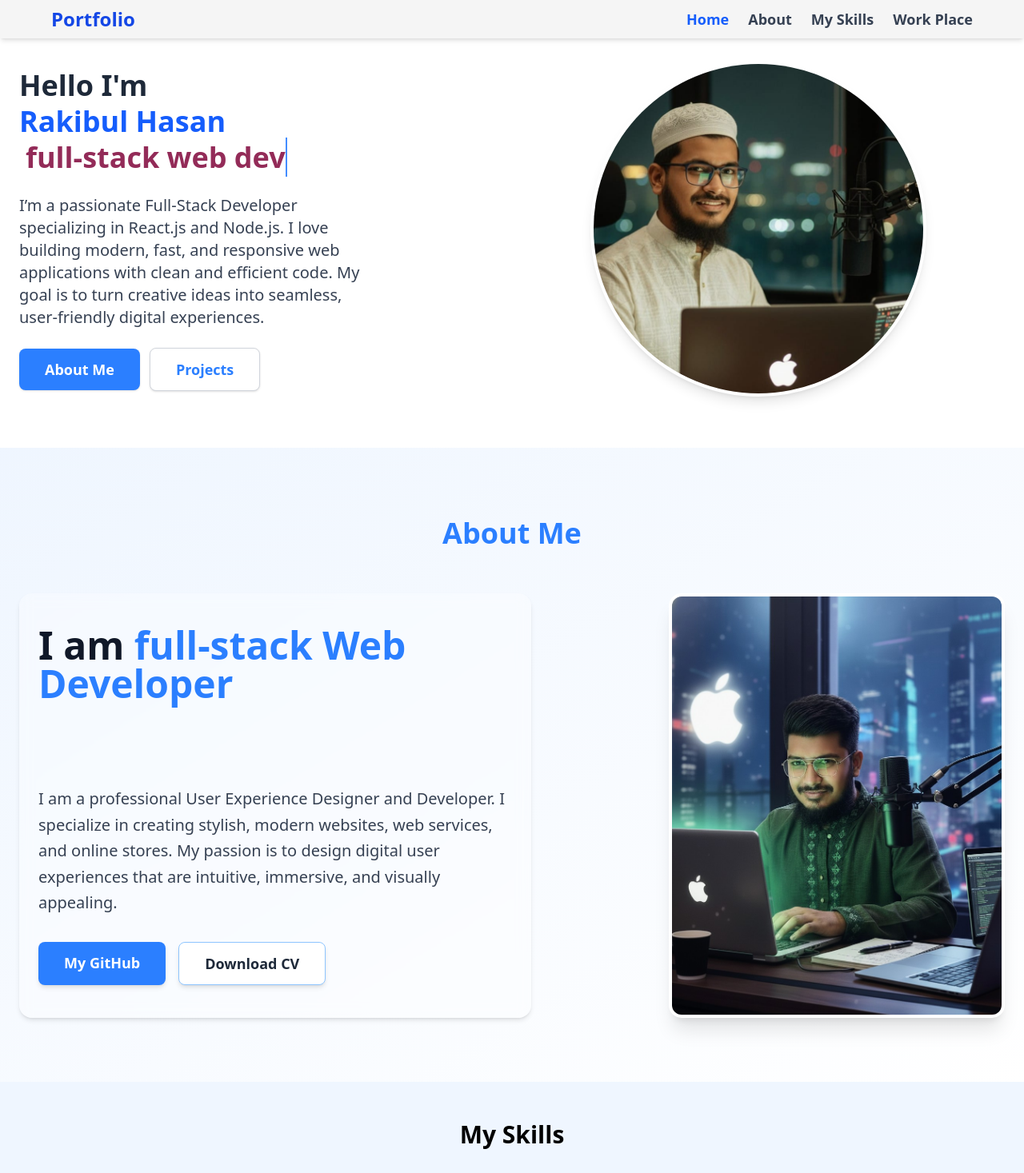
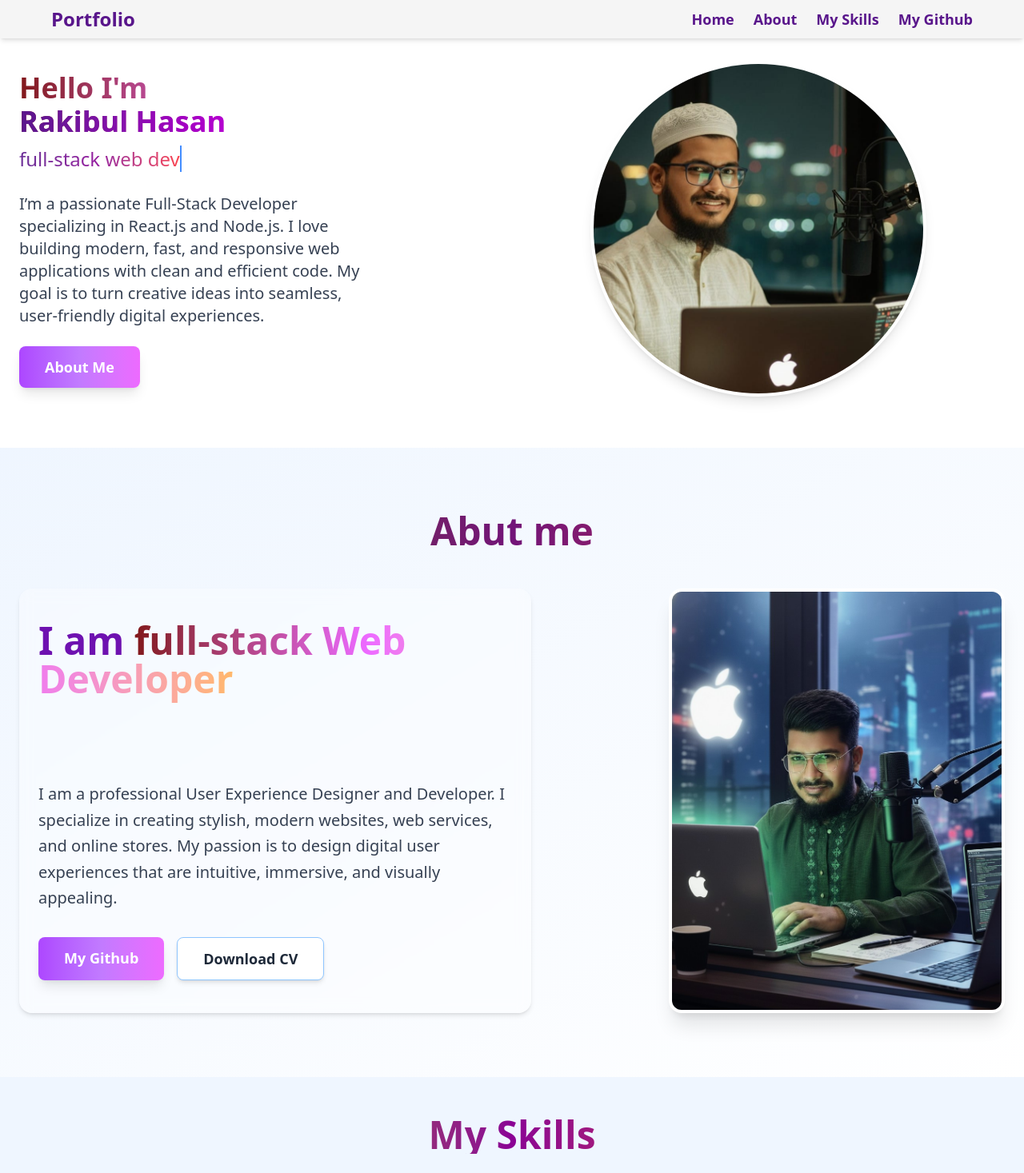
Before and after one commit to rakibdev100/Rakib-s-portfolio, a React (Vite) app: page / in a window 1280 px wide. Shown: the top 1467 px of the page at 80% size. Built offline with nearby package versions, Linux system fonts and the light colour scheme.

Commit message:
add some modifyed

```diff
--- a/src/Components/AboutMe.tsx
+++ b/src/Components/AboutMe.tsx
@@ -7,20 +7,18 @@ const AboutMe = () => {
             className="bg-gradient-to-br from-blue-50 via-yellow-5 py-20"
         >
             <div className="max-w-screen-xl mx-auto px-6">
-                {/* Heading */}
                 <div className="text-center mb-12">
-                    <h1 className="text-[33px] sm:text-[36px] font-extrabold text-blue-500">
-                        About Me
+                    <h1 className="text-5xl font-extrabold bg-gradient-to-r from-amber-900 via-fuchsia-900 to-red-600 bg-clip-text text-transparent">
+                        Abut me
                     </h1>
                 </div>
 
-                {/* Content Section */}
                 <div className="flex flex-col-reverse md:flex-row items-stretch justify-between">
-                    {/* Text Section */}
+
                     <div className="flex-1 flex flex-col justify-center text-center md:text-left bg-white/30 backdrop-blur-sm rounded-2xl p-6 shadow-md md:min-h-[420px]">
-                        <h2 className="text-3xl sm:text-4xl lg:text-5xl font-bold mb-20 text-gray-900">
+                        <h2 className="text-3xl sm:text-4xl lg:text-5xl font-bold mb-20 text-purple-800">
                             I am{" "}
-                            <span className="text-blue-500"> full-stack
+                            <span className="text-blue-500 bg-gradient-to-r from-red-900 via-fuchsia-400 to-orange-300 bg-clip-text text-transparent"> full-stack
                                 Web Developer
                             </span>
                         </h2>
@@ -34,19 +32,20 @@ const AboutMe = () => {
                         </p>
 
                         <div className="mt-8 flex flex-col sm:flex-row sm:gap-4 justify-center md:justify-start">
-                            <a
-                                href="https://github.com/rakibdev100"
-                                className="px-8 py-3 text-lg font-semibold bg-blue-500 text-white rounded-md shadow-md hover:bg-blue-600 transition-all duration-200"
-                            >
-                                My GitHub
-                            </a>
-                            <button className="mt-3 sm:mt-0 px-8 py-3 text-lg font-semibold bg-white text-gray-800 rounded-md border border-blue-300 shadow-md hover:bg-blue-50 transition-all duration-200">
+                             <a
+                        href="https://github.com/rakibdev100"
+                        className="w-full sm:w-auto px-8 py-3 text-lg font-semibold text-white rounded-md  bg-gradient-to-r from-purple-500 via-purple-400
+hover:from-purple-900 hover:via-fuchsia-800 to-fuchsia-400
+transition-all duration-500 shadow-lg"
+                    >
+                        My Github
+                    </a>
+                            <button className="mt-3 sm:mt-0 px-8 py-3 text-lg font-semibold bg-white text-gray-800 rounded-md border border-blue-300 shadow-md hover:bg-purple-500 transition-all duration-200">
                                 Download CV
                             </button>
                         </div>
                     </div>
 
-                    {/* Image Section */}
                     <div className="flex justify-center md:justify-end flex-1 md:min-h-[400px]">
                         <div className="relative w-64 h-64 sm:w-80 sm:h-80 md:w-full md:h-full max-w-[420px] rounded-2xl overflow-hidden shadow-xl border-4 border-white bg-gray-100 hover:scale-105 transition-transform duration-300">
                             <img
--- a/src/Components/Clint.tsx
+++ b/src/Components/Clint.tsx
@@ -38,7 +38,7 @@ const Testimonials = () => {
   return (
     <section id="testimonials" className="px-6 lg:px-16 py-24 bg-gradient-to-b from-blue-50 to-indigo-50">
       <div className="max-w-6xl mx-auto text-center space-y-12">
-        <h2 className="text-3xl lg:text-4xl font-bold text-gray-900 mb-8">
+        <h2 className="text-3xl lg:text-4xl font-bold bg-gradient-to-r from-amber-700 via-fuchsia-800 to-red-600 bg-clip-text text-transparent mb-10">
           Client Testimonials
         </h2>
 
@@ -47,7 +47,7 @@ const Testimonials = () => {
             <div
               key={t.name}
               className="bg-white rounded-2xl p-6 shadow-md flex flex-col items-center space-y-4
-              hover:shadow-2xl hover:-translate-y-2 hover:border-indigo-300 border-2 border-transparent
+              hover:shadow-2xl hover:-translate-y-2 hover:border-purple-600 border-2 border-transparent
               transition-all duration-300 ease-in-out group"
             >
               <div className="relative">
@@ -76,7 +76,7 @@ const Testimonials = () => {
       </div>
       <div className="mt-20 text-center">
         <button
-          className="inline-flex items-center border border-transparent px-6 py-3  font-medium text-black shadow-sm text-2xl"
+          className="inline-flex items-center border border-transparent px-6 py-3  font-medium bg-gradient-to-r from-amber-700 via-fuchsia-800 to-red-600 bg-clip-text text-transparent shadow-sm text-2xl"
         >
           Contact me
         </button>
@@ -202,9 +202,11 @@ const Testimonials = () => {
         <div className="flex justify-center">
           <button
             type="submit"
-            className="text-white bg-blue-700 hover:bg-blue-800 focus:ring-4 focus:outline-none
+            className="text-white bg-gradient-to-r from-purple-500 via-purple-400
+                         hover:from-purple-900 hover:via-fuchsia-800 to-fuchsia-400
+                         transition-all duration-500 shadow-lg hover:bg-blue-800 focus:ring-4 focus:outline-none
       focus:ring-blue-300 font-medium rounded-lg text-sm w-full sm:w-auto px-8 py-2.5
-      text-center transition duration-200"
+      text-center"
           >
             Submit
           </button>
--- a/src/Components/Hero.tsx
+++ b/src/Components/Hero.tsx
@@ -30,10 +30,12 @@ const Hero = () => {
     return (
         <section className="flex flex-col-reverse items-center justify-center max-w-screen-xl px-6 mx-auto py-10 mt-3 md:flex-row md:py-16">
             <div className="w-full text-center md:w-1/2 md:text-left mt-8 md:mt-0 flex flex-col justify-center min-h-[420px]">
-                <h2 className="text-4xl font-extrabold leading-tight text-gray-800">
+                <h2 className="text-4xl font-extrabold leading-tight bg-gradient-to-r from-red-900 via-fuchsia-400 to-orange-300 bg-clip-text text-transparent">
                     Hello I'm{" "}
-                    <h3 className="text-blue-600">Rakibul Hasan{" "}</h3>
-                    <span className="text-pink-900 ml-2 border-r-2 border-blue-500 animate-pulse">
+                    <h3 className="text-4xl font-extrabold bg-gradient-to-r from-purple-900 via-fuchsia-600 to-red-600 bg-clip-text text-transparent">
+                        Rakibul Hasan
+                    </h3>
+                    <span className="bg-gradient-to-r from-purple-900 via-fuchsia-800 to-red-500 bg-clip-text font-medium text-2xl border-r-2 border-blue-500 animate-pulse">
                         {text}
                     </span>
                 </h2>
@@ -47,16 +49,13 @@ const Hero = () => {
                 <div className="flex flex-col sm:flex-row items-center justify-center md:justify-start gap-3 mt-6">
                     <Link
                         to="/about"
-                        className="w-full sm:w-auto px-8 py-3 text-lg font-semibold text-white bg-blue-500 rounded-md shadow hover:bg-blue-600 transition-all duration-200"
+                        className="w-full sm:w-auto px-8 py-3 text-lg font-semibold
+                         text-white rounded-md bg-gradient-to-r from-purple-500 via-purple-400
+                         hover:from-purple-900 hover:via-fuchsia-800 to-fuchsia-400
+                         transition-all duration-500 shadow-lg"
                     >
                         About Me
                     </Link>
-                    <a
-                        href="#projects"
-                        className="w-full sm:w-auto px-8 py-3 text-lg font-semibold text-blue-500 bg-white border border-gray-300 rounded-md shadow hover:text-blue-600 transition-all duration-200"
-                    >
-                        Projects
-                    </a>
                 </div>
             </div>
 
--- a/src/Components/Navbar.tsx
+++ b/src/Components/Navbar.tsx
@@ -10,7 +10,7 @@ const Navbar = () => {
 
                 <Link
                     to="/"
-                    className="text-2xl font-bold text-blue-700 hover:text-blue-500 transition-colors duration-200"
+                    className="text-2xl font-bold text-purple-900 hover:text-red-800 transition-colors duration-200"
                 >
                     Portfolio
                 </Link>
@@ -43,7 +43,7 @@ const Navbar = () => {
                         <li>
                             <Link
                                 to="/"
-                                className="block py-2 md:py-0 hover:text-blue-500 text-blue-600 transition-colors"
+                                className="block py-2 md:py-0 hover:text-red-800 text-purple-900 transition-colors"
                                 onClick={() => setIsOpen(false)}
                             >
                                 Home
@@ -52,7 +52,7 @@ const Navbar = () => {
                         <li>
                             <Link
                                 to="/about"
-                                className="block py-2 md:py-0 hover:text-blue-500 transition-colors"
+                                className=" text-purple-900 block py-2 md:py-0 hover:text-red-800 transition-colors"
                                 onClick={() => setIsOpen(false)}
                             >
                                 About
@@ -61,7 +61,7 @@ const Navbar = () => {
                         <li>
                             <Link
                                 to="/skills"
-                                className="block py-2 md:py-0 hover:text-blue-500 transition-colors"
+                                className=" text-purple-900 block py-2 md:py-0 hover:text-red-800 transition-colors"
                                 onClick={() => setIsOpen(false)}
                             >
                                 My Skills
@@ -69,11 +69,11 @@ const Navbar = () => {
                         </li>
                         <li>
                             <Link
-                                to="/work-place"
-                                className="block py-2 md:py-0 hover:text-blue-500 transition-colors"
+                                to="https://github.com/rakibdev100"
+                                className=" text-purple-900 block py-2 md:py-0 hover:text-red-800 transition-colors"
                                 onClick={() => setIsOpen(false)}
                             >
-                                Work Place
+                                My Github
                             </Link>
                         </li>
                     </ul>
--- a/src/Components/Skills.tsx
+++ b/src/Components/Skills.tsx
@@ -3,7 +3,7 @@ const Skills = () => {
     return (
         <section id="skills" className="flex items-center justify-center py-12  bg-blue-50">
             <div className="w-full max-w-4xl text-center px-6">
-                <h2 className="text-3xl font-bold text-black mb-8">My Skills</h2>
+                <h2 className="text-5xl font-bold mb-8 bg-gradient-to-r from-amber-700 via-fuchsia-800 to-red-600 bg-clip-text text-transparent">My Skills</h2>
                 <div className="grid grid-cols-1 sm:grid-cols-3 md:grid-cols-4 gap-6">
 
                     <div className="flex flex-col items-center p-6  bg-gray-800 rounded-xl shadow-lg transition transform hover:scale-105 hover:bg-gray-500 hover:-translate-y-2 hover:border-indigo-700 border-2 border-transparent
```
Also changed, not shown: src/Components/WorkPlace.tsx (+7 -7 lines).
